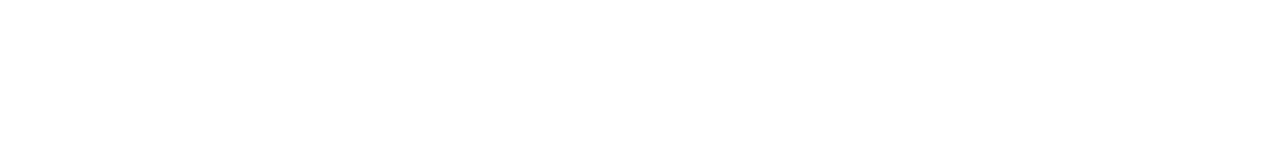
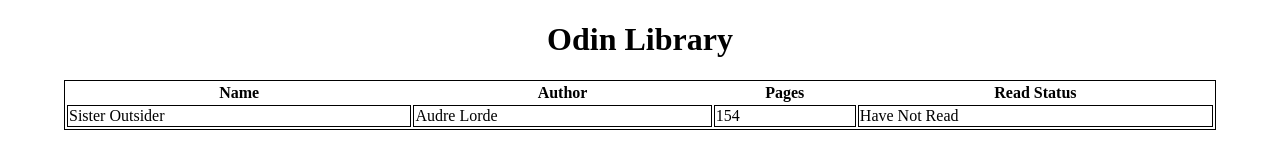
Before and after one commit to kaykaym01/library, a plain HTML site: page index.html in a window 1280 px wide. Drawn offline with Linux system fonts and the light colour scheme.

Commit message:
Set up initial library display

```diff
--- a/index.html
+++ b/index.html
@@ -1,5 +1,6 @@
 <!DOCTYPE html>
 <html lang="en">
+
 <head>
     <meta charset="UTF-8">
     <meta http-equiv="X-UA-Compatible" content="IE=edge">
@@ -9,7 +10,37 @@
     <link rel="stylesheet" href="./styles/styles.css">
     <script src="./js/app.js" defer></script>
 </head>
+
 <body>
+    <div class="container">
+        <header>
+            <h1>Odin Library</h1>
+        </header>
+        <main>
+            <div class="library-display">
+                <table class="library-table">
+                    <thead>
+                        <th>Name</th>
+                        <th>Author</th>
+                        <th>Pages</th>
+                        <th>Read Status</th>
+                    </thead>
+                    <tbody>
+                        <tr class="library-row">
+                            <td>Sister Outsider</td>
+                            <td>Audre Lorde</td>
+                            <td>154</td>
+                            <td>Have Not Read</td>
+                        </tr>
+                    </tbody>
+                </table>
+            </div>
 
+        </main>
+        <footer>
+
+        </footer>
+    </div>
 </body>
+
 </html>
--- a/styles/styles.css
+++ b/styles/styles.css
@@ -0,0 +1,21 @@
+.container {
+    display: flex;
+    flex-direction: column;
+    align-items: center;
+}
+
+main {
+    width: 90%;
+    flex: 1;
+}
+
+.library-table {
+    width: 100%;
+}
+
+.library-table,
+.library-row,
+tr,
+td {
+    border: solid 1px black;
+}
```
